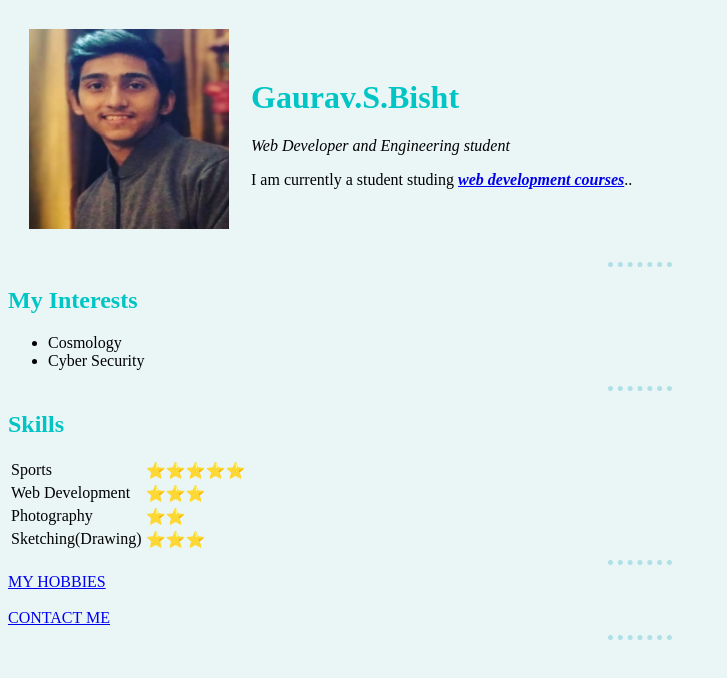
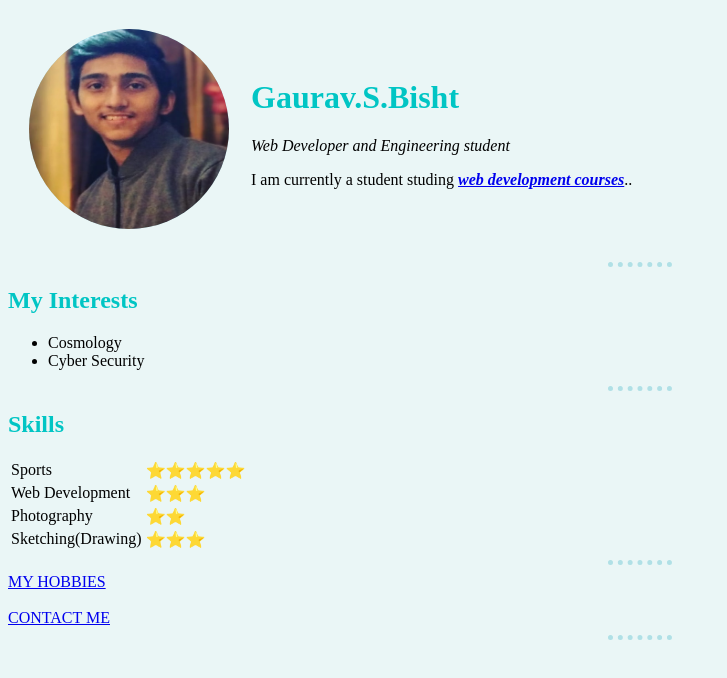
Before and after one commit to Qu4ntumGuy/myfirstSite, a plain HTML site: page index.html in a window 1280 px wide. Shown: the whole page, without its empty margins (0-727 px from the left). Drawn offline with Linux system fonts and the light colour scheme.

Commit message:
Update index.html

```diff
--- a/index.html
+++ b/index.html
@@ -10,7 +10,7 @@
 <body>
   <table cellspacing="20">
     <tr>
-      <td><img src="images/gaurav.jpg" alt="Gaurav's Profile Picture" width="200" height="200"></td>
+      <td><img class="image circular" src="images/gaurav.jpg" alt="Gaurav's Profile Picture" width="200" height="200"></td>
       <td>
         <h1>Gaurav.S.Bisht</h1>
         <p><em>Web Developer and Engineering student</em></p>
```
